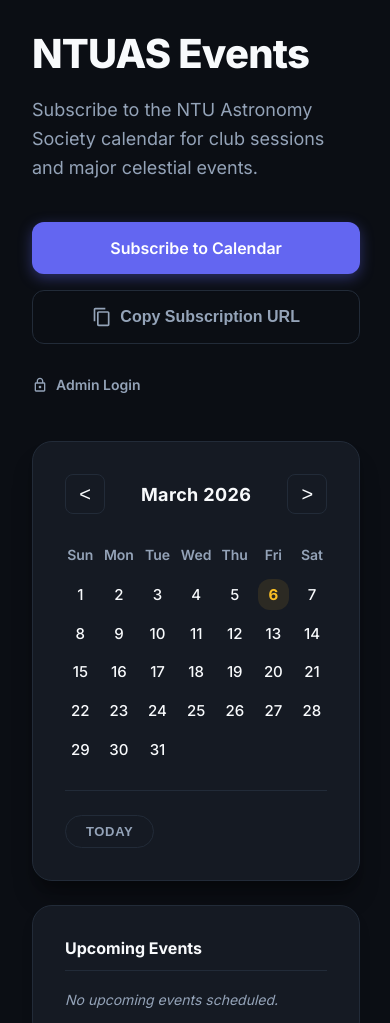
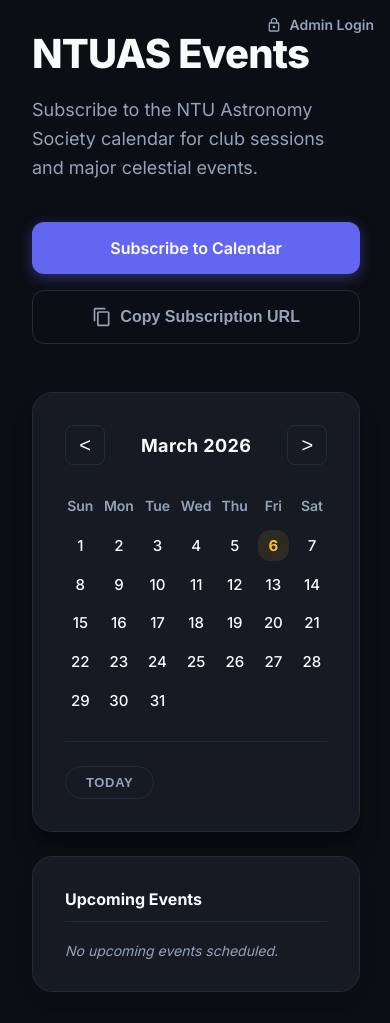
Before and after one commit to ntu-astro/ntuas-calendar, a website: page public/index.html in a window 390 px wide. Shown: the top 1023 px of the page. Drawn offline with Linux system fonts and the light colour scheme; no server answers.

Commit message:
style: Repositioned the admin login link to the top right of the page with responsive styling adjustments.

```diff
--- a/public/index.html
+++ b/public/index.html
@@ -167,9 +167,18 @@
         }
 
         .admin-login-wrapper {
-            margin-top: 2rem;
+            position: absolute;
+            top: 2rem;
+            right: 2rem;
             display: flex;
             align-items: center;
+        }
+
+        @media (max-width: 600px) {
+            .admin-login-wrapper {
+                top: 1rem;
+                right: 1rem;
+            }
         }
 
         .admin-link {
@@ -531,6 +540,16 @@
 </head>
 
 <body>
+    <div class="admin-login-wrapper">
+        <a href="/admin" class="admin-link">
+            <svg xmlns="http://www.w3.org/2000/svg" viewBox="0 0 24 24">
+                <path
+                    d="M18 8h-1V6c0-2.76-2.24-5-5-5S7 3.24 7 6v2H6c-1.1 0-2 .9-2 2v10c0 1.1.9 2 2 2h12c1.1 0 2-.9 2-2V10c0-1.1-.9-2-2-2zM9 6c0-1.66 1.34-3 3-3s3 1.34 3 3v2H9V6zm9 14H6V10h12v10zm-6-3c1.1 0 2-.9 2-2s-.9-2-2-2-2 .9-2 2 .9 2 2 2z" />
+            </svg>
+            Admin Login
+        </a>
+    </div>
+
     <div class="layout-wrapper">
         <!-- LEFT COLUMN: Branding & Text & CTAs -->
         <div class="left-column">
@@ -549,16 +568,6 @@
                     </svg>
                     Copy Subscription URL
                 </button>
-            </div>
-
-            <div class="admin-login-wrapper">
-                <a href="/admin" class="admin-link">
-                    <svg xmlns="http://www.w3.org/2000/svg" viewBox="0 0 24 24">
-                        <path
-                            d="M18 8h-1V6c0-2.76-2.24-5-5-5S7 3.24 7 6v2H6c-1.1 0-2 .9-2 2v10c0 1.1.9 2 2 2h12c1.1 0 2-.9 2-2V10c0-1.1-.9-2-2-2zM9 6c0-1.66 1.34-3 3-3s3 1.34 3 3v2H9V6zm9 14H6V10h12v10zm-6-3c1.1 0 2-.9 2-2s-.9-2-2-2-2 .9-2 2 .9 2 2 2z" />
-                    </svg>
-                    Admin Login
-                </a>
             </div>
         </div>
 
```
